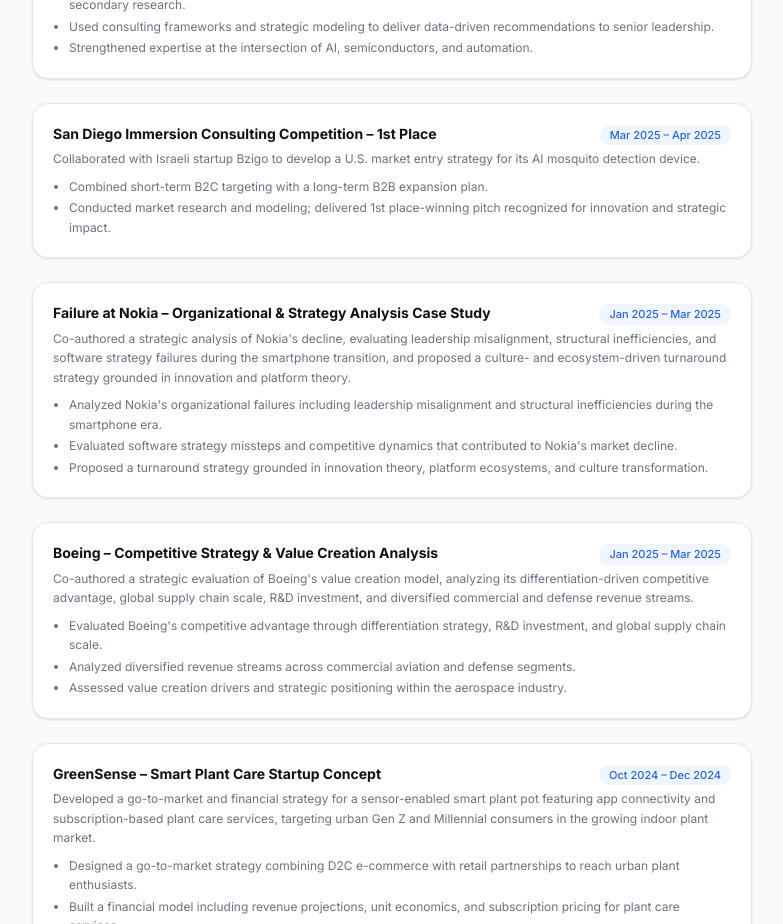
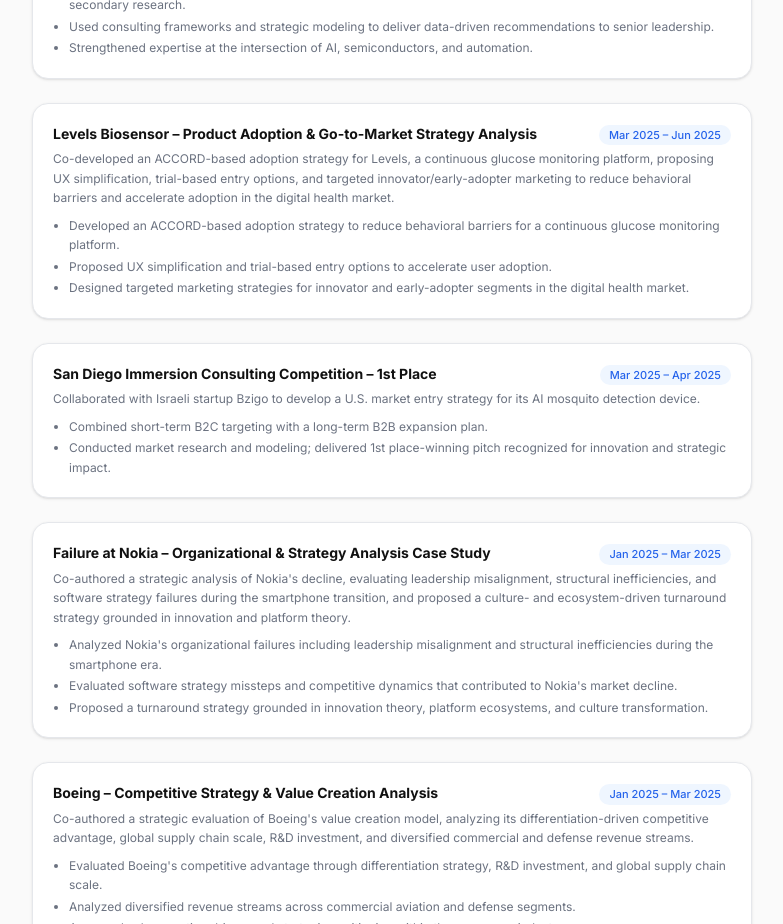
Before and after one commit to 21sean/Emi_site, a Next.js app: page /resume in a window 1280 px wide. Shown: the part 1940-2864 px from the top of the page, without its empty margins (248-1031 px from the left). Built offline with nearby package versions, Linux system fonts and the light colour scheme.

Commit message:
Add Levels Biosensor product adoption project

```diff
--- a/src/data/profile.ts
+++ b/src/data/profile.ts
@@ -343,6 +343,29 @@
       featured: true,
     },
     {
+      id: "levels-biosensor",
+      title: "Levels Biosensor – Product Adoption & Go-to-Market Strategy Analysis",
+      dates: "Mar 2025 – Jun 2025",
+      summary:
+        "Co-developed an ACCORD-based adoption strategy for Levels, a continuous glucose monitoring platform, proposing UX simplification, trial-based entry options, and targeted innovator/early-adopter marketing to reduce behavioral barriers and accelerate adoption in the digital health market.",
+      bullets: [
+        "Developed an ACCORD-based adoption strategy to reduce behavioral barriers for a continuous glucose monitoring platform.",
+        "Proposed UX simplification and trial-based entry options to accelerate user adoption.",
+        "Designed targeted marketing strategies for innovator and early-adopter segments in the digital health market.",
+      ],
+      skills: [
+        "Go-to-Market Strategy",
+        "Market Research",
+        "Business Strategy",
+        "Digital Marketing Strategy",
+      ],
+      tags: ["Go-to-Market", "Digital Health", "Strategy", "Product Adoption"],
+      artifacts: [
+        { label: "View Project", url: "/levels-biosensor.pdf" },
+      ],
+      featured: true,
+    },
+    {
       id: "san-diego-consulting-competition",
       title: "San Diego Immersion Consulting Competition – 1st Place",
       dates: "Mar 2025 – Apr 2025",
```
Also changed, not shown: 1 other file (tests, documents, lock files or other folders).
